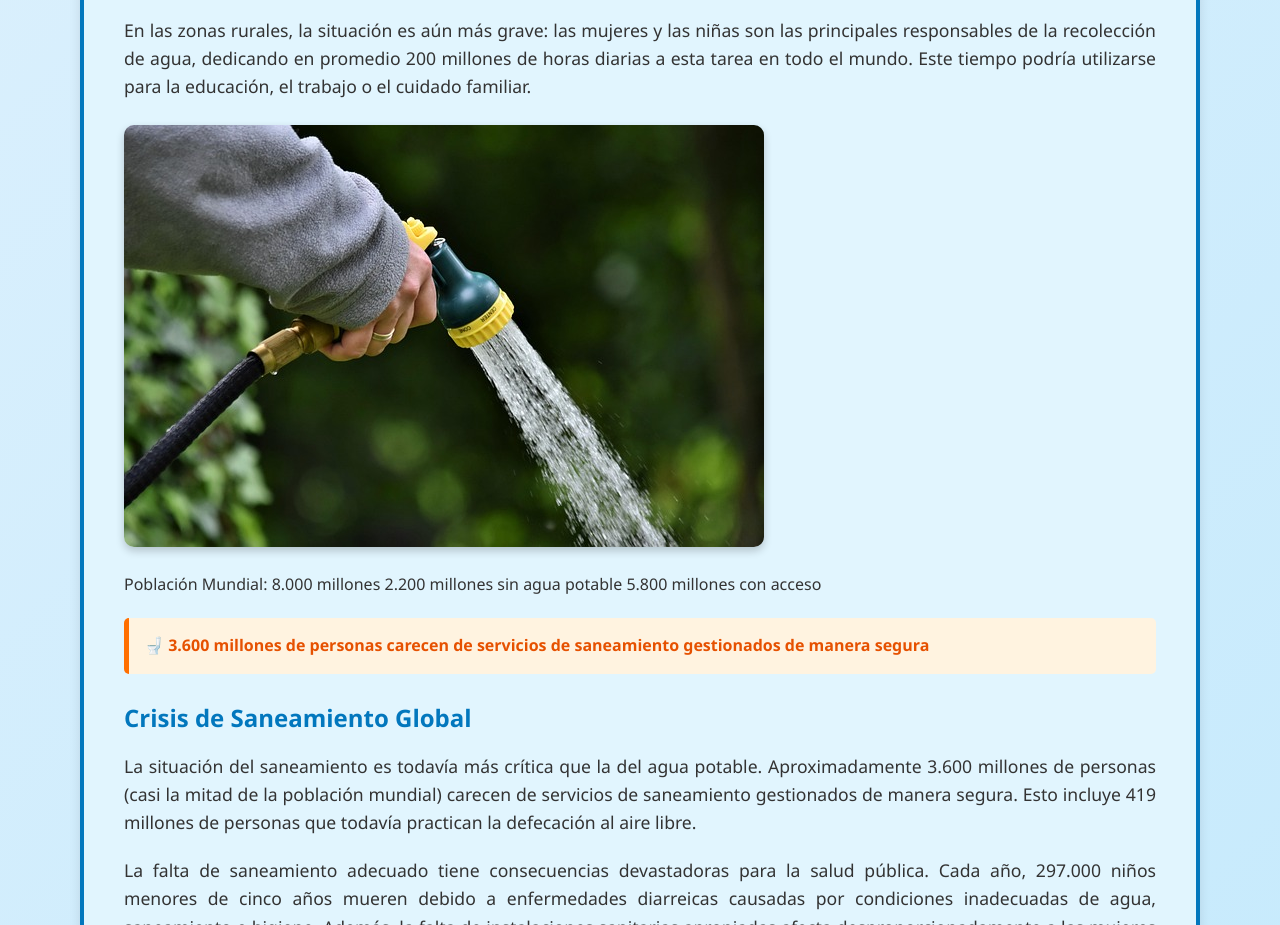
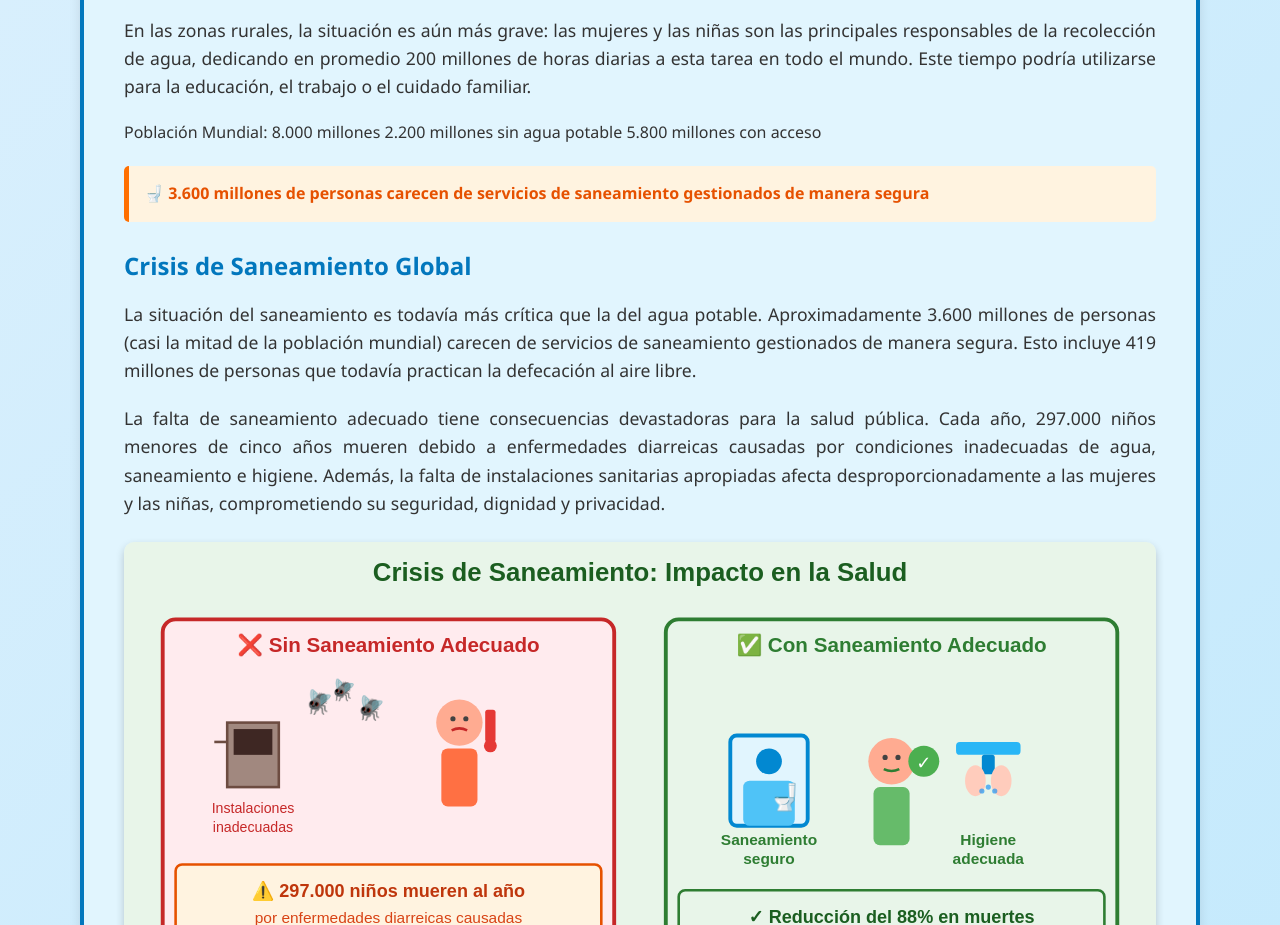
Before and after one commit to XoelN/ODS-6, a plain HTML site: page secundaria.html in a window 1280 px wide. Shown: the part 1340-2265 px from the top of the page. Drawn offline with Linux system fonts and the light colour scheme.

Commit message:
Update secundaria.html

```diff
--- a/secundaria.html
+++ b/secundaria.html
@@ -323,11 +323,6 @@
 
             <p>En las zonas rurales, la situación es aún más grave: las mujeres y las niñas son las principales responsables de la recolección de agua, dedicando en promedio 200 millones de horas diarias a esta tarea en todo el mundo. Este tiempo podría utilizarse para la educación, el trabajo o el cuidado familiar.</p>
 
-            <a href="https://pixabay.com/es/photos/chorro-de-agua-ducha-regar-agua-8007873/">
-
-            <img class="inline-image" src="manguera.jpg" alt="Persona regando">
-
-            </a>
 
 
                 <!-- Fondo -->
```
